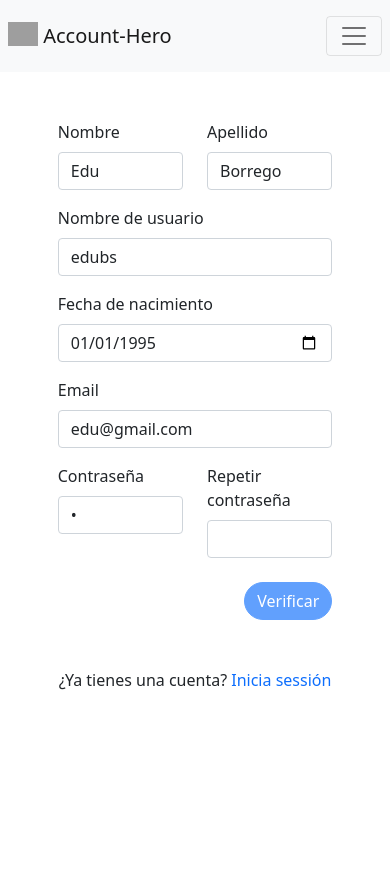
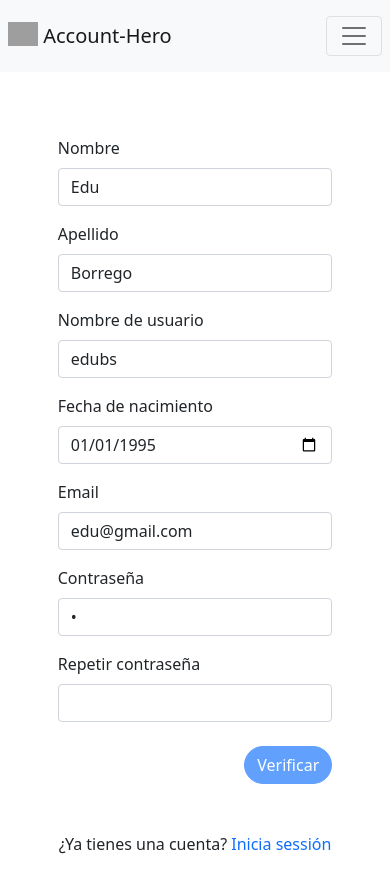
Before and after one commit to Edu-BS/account-hero, a Vue app in the folder frontend/: page /register in a window 390 px wide. Before the commit the page ends 844 px from the top, so only its background shows below. Built offline with nearby package versions, Linux system fonts and the light colour scheme; grey boxes are pictures that could not be loaded.

Commit message:
Change UI

```diff
--- a/frontend/src/views/Register.vue
+++ b/frontend/src/views/Register.vue
@@ -4,12 +4,12 @@
     <div class="container ">
       <form @submit.prevent="submit" class="form justify-content-center col-9 col-md-5 m-auto mt-5">
         <div class="row">
-          <div class="col-6">
-            <label for="name_input" class="form-label">Nombre</label>
+          <div class="col-md-6 ">
+            <label for="name_input" class="form-label mt-3">Nombre</label>
             <input v-model="formData.name" type="text" name="name" id="name_input" class="form-control" required>
           </div>
-          <div class="col-6">
-            <label for="surname_input" class="form-label">Apellido</label>
+          <div class="col-md-6">
+            <label for="surname_input" class="form-label mt-3">Apellido</label>
             <input v-model="formData.surname" type="text" name="surname" id="surname_input" class="form-control" required>
           </div>
         </div>
@@ -31,12 +31,12 @@
 
 
         <div class="row">
-          <div class="col-6">
+          <div class="col-lg-6 col-sm">
             <label for="password_input" class="form-label mt-3">Contraseña</label>
             <input v-model="formData.password" type="password" name="password" id="password_input" class="form-control" required>
           </div>
-          <div class="col-6">
-            <label for="passwordRepeat_input" class="form-label mt-3">Repetir contraseña</label>
+          <div class="col-lg-6 col-sm">
+            <label for="passwordRepeat_input" class="form-label mt-3 text-nowrap">Repetir contraseña</label>
             <input v-model="formData.passwordRepeat" :class="borderColor" type="password" name="passwordRepeat"
               id="passwordRepeat_input" class="form-control" required>
             <div class="valid-feedback">
@@ -57,7 +57,6 @@
         <p class="d-none">¿Has olvidado la contraseña?<a href="" class="text-decoration-none">Cambiar contraseña</a></p>
       </div>
     </div>
-  {{formFeedback.email}}
   </main>
 </template>
 <script>
@@ -111,7 +110,7 @@ export default {
           }
         }
       } else  {
-        this.$router.push('/login');
+        this.$router.push('login');
       }
     }
   }
--- a/frontend/vite.config.js
+++ b/frontend/vite.config.js
@@ -5,6 +5,13 @@ import vue from '@vitejs/plugin-vue'
 
 // https://vitejs.dev/config/
 export default defineConfig({
+  server: {
+    port: 3000,
+    host: '10.200.242.202',
+    // host: 'localhost',
+  },
+
+  // base: 'http://10.200.242.202:3000/',
   plugins: [vue()],
   resolve: {
     alias: {
```
Also changed, not shown: 2 other files (tests, documents, lock files or other folders).
